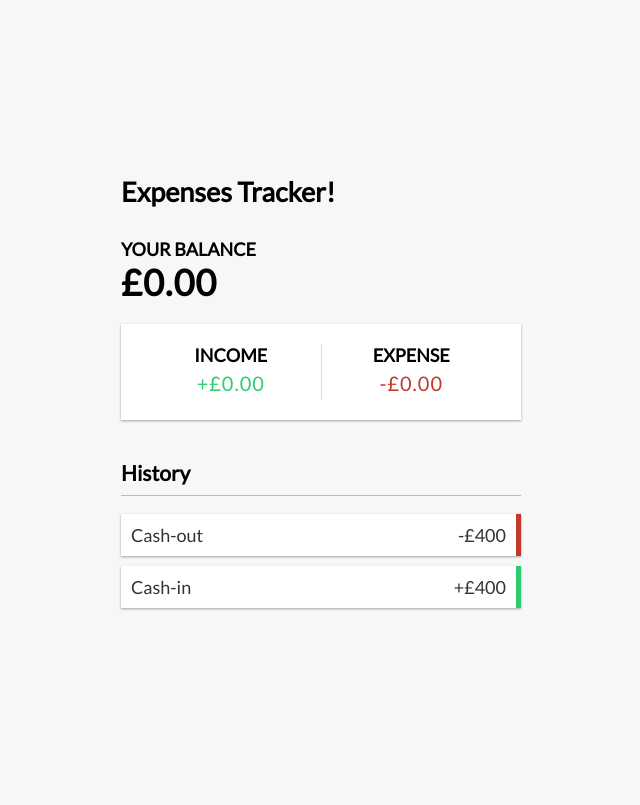
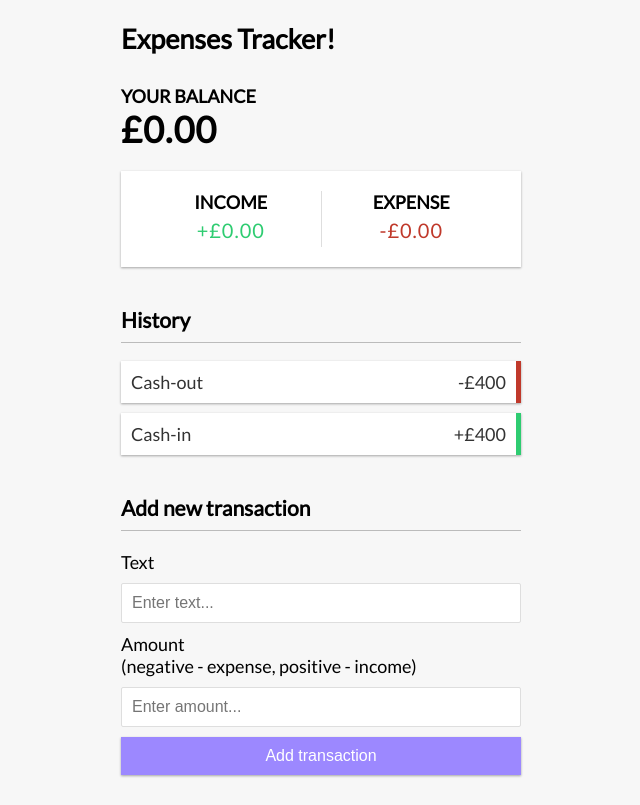
Before and after one commit to MattHammond94/VuesFromTheGit, a Vue app in the folder expenses-app/: page / in a window 1280 px wide. Shown: the whole page, without its empty margins (319-959 px from the left). Built offline with nearby package versions, Linux system fonts and the light colour scheme.

Commit message:
Add addtransaction component

```diff
--- a/expenses-app/src/App.vue
+++ b/expenses-app/src/App.vue
@@ -4,6 +4,7 @@
     <Balance />
     <IncomeExpenses />
     <TransactionList />
+    <AddTransaction />
   </div>
 </template>
 
@@ -12,13 +13,15 @@
   import Balance from './components/Balance.vue'
   import IncomeExpenses from './components/IncomeExpenses.vue'
   import TransactionList from './components/TransactionList.vue'
+  import AddTransaction from './components/AddTransaction.vue'
 
   export default {
     components: {
       Header,
       Balance,
       IncomeExpenses,
-      TransactionList
+      TransactionList,
+      AddTransaction
     },
   };
 </script>
--- a/expenses-app/src/components/AddTransaction.vue
+++ b/expenses-app/src/components/AddTransaction.vue
@@ -0,0 +1,21 @@
+<template>
+  <h3>Add new transaction</h3>
+  <form id="form">
+    <div class="form-control">
+      <label for="text">Text</label>
+      <input type="text" id="text" placeholder="Enter text..." />
+    </div>
+    <div class="form-control">
+      <label for="amount"
+        >Amount <br />
+        (negative - expense, positive - income)</label
+      >
+      <input
+        type="number"
+        id="amount"
+        placeholder="Enter amount..."
+      />
+    </div>
+    <button class="btn">Add transaction</button>
+  </form>
+</template>
```
